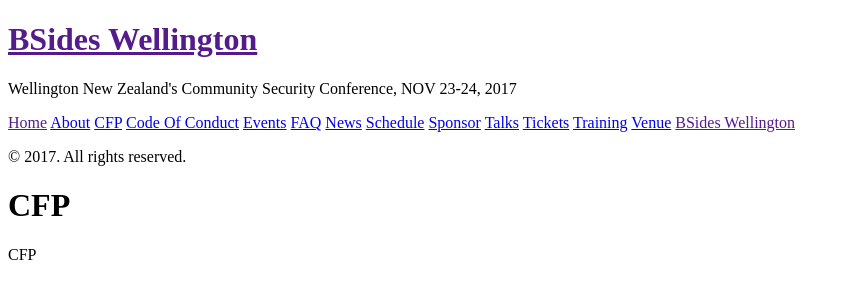
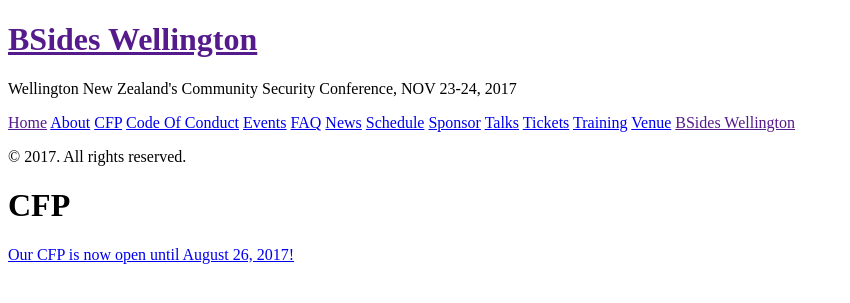
Before and after one commit to bsideswlg/bsideswlg.github.io, a Jekyll site: the page built from cfp.md, in a window 1280 px wide. Shown: the top 303 px of the page, without its empty margins (0-850 px from the left). Built offline with Jekyll 4.4.1, drawn with Linux system fonts in a browser that asks for light colours.

```diff
--- a/cfp.md
+++ b/cfp.md
@@ -3,4 +3,4 @@
 title: CFP
 ---
 
-CFP
+[Our CFP is now open until August 26, 2017!](https://www.papercall.io/bsideswlg2017)
```
